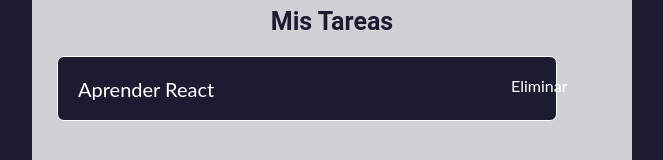
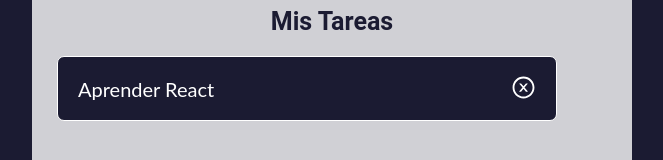
Before and after one commit to Grover1986/miniProyectos-React, a React (Vite) app in the folder projects/03-task-app/: page / in a window 1280 px wide. Shown: the part 233-393 px from the top of the page, without its empty margins (308-971 px from the left). Built offline with nearby package versions, Linux system fonts and the light colour scheme.

Commit message:
feat(projects/03-task-app): instalando react-icons y dando estilos
instalamos react-icons: npm install react-icons --save

```diff
--- a/projects/03-task-app/package.json
+++ b/projects/03-task-app/package.json
@@ -11,7 +11,8 @@
   },
   "dependencies": {
     "react": "^18.2.0",
-    "react-dom": "^18.2.0"
+    "react-dom": "^18.2.0",
+    "react-icons": "^4.12.0"
   },
   "devDependencies": {
     "@types/react": "^18.2.37",
--- a/projects/03-task-app/src/components/Task.jsx
+++ b/projects/03-task-app/src/components/Task.jsx
@@ -1,13 +1,14 @@
 import '../css/Task.css'
+import { AiOutlineCloseCircle } from 'react-icons/ai'; // importamos react-icons
 
 function Task({ text }) {
     return (
-        <div className="task-container">
-            <div className="task-text">
+        <div className='task-container'>
+            <div className='task-text'>
                 {text}
             </div>
-            <div className="task-icon">
-                Eliminar
+            <div className='task-icons-container'>
+                <AiOutlineCloseCircle className='task-icon' />  {/* aqui estamos asignando className como una prop, xq asi lo trabaja el componente */}
             </div>
         </div>
     )
```
